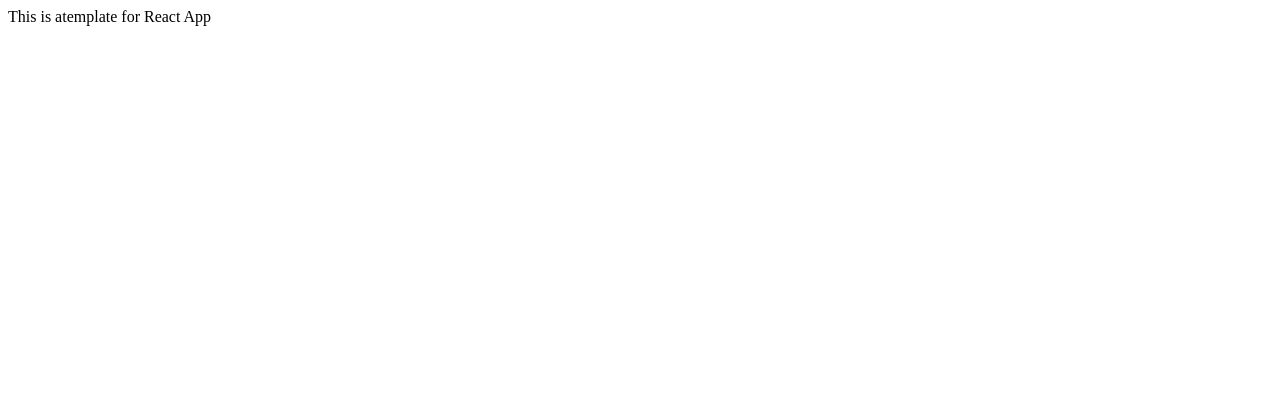
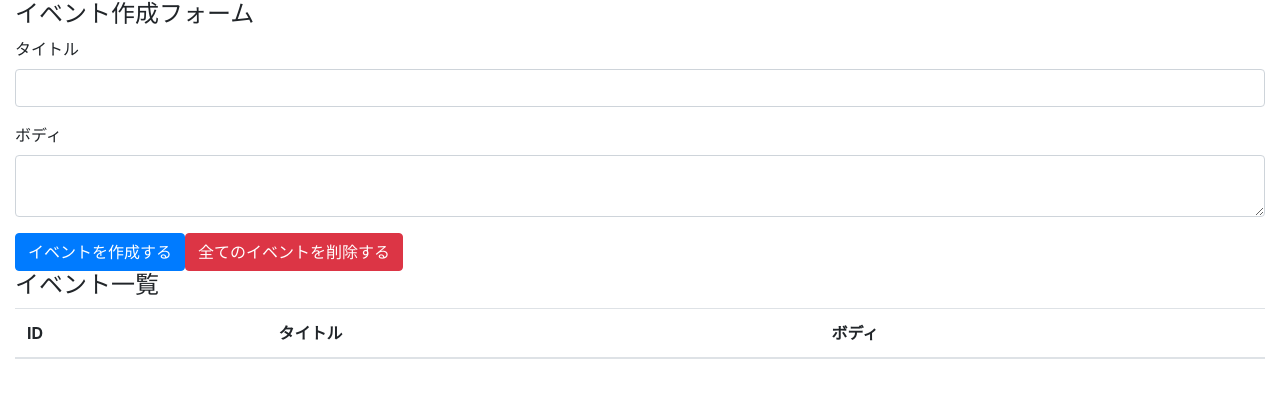
Before and after one commit to zuuumiii/react-hooks-101, a React (Create React App) app: page / in a window 1280 px wide. Shown: the top 398 px of the page. Built offline with nearby package versions, Linux system fonts and the light colour scheme.

Commit message:
create event form and event table with bootstrap

```diff
--- a/package.json
+++ b/package.json
@@ -3,6 +3,7 @@
   "version": "0.1.0",
   "private": true,
   "dependencies": {
+    "bootstrap": "4.3.1",
     "react": "^18.0.0",
     "react-dom": "^18.0.0",
     "react-scripts": "3.0.1"
--- a/src/App.js
+++ /dev/null
@@ -1,7 +0,0 @@
-import React from "react";
-
-const App = () => {
-  return <div>This is atemplate for React App</div>;
-};
-
-export default App;
--- /dev/null
+++ b/src/components/App.js
@@ -0,0 +1,35 @@
+import React from "react";
+import "bootstrap/dist/css/bootstrap.min.css";
+
+const App = () => {
+  return (
+    <div className="container-fluid">
+      <h4>イベント作成フォーム</h4>
+      <form>
+        <div className="form-group">
+          <label htmlFor="formEventTitle">タイトル</label>
+          <input className="form-control" id="formEventTitle" />
+        </div>
+        <div className="form-group">
+          <label htmlFor="formEventBody">ボディ</label>
+          <textarea className="form-control" id="formEventBody" />
+        </div>
+        <button className="btn btn-primary">イベントを作成する</button>
+        <button className="btn btn-danger">全てのイベントを削除する</button>
+      </form>
+      <h4>イベント一覧</h4>
+      <table className="table table-hover">
+        <thead>
+          <tr>
+            <th>ID</th>
+            <th>タイトル</th>
+            <th>ボディ</th>
+          </tr>
+        </thead>
+        <tbody></tbody>
+      </table>
+    </div>
+  );
+};
+
+export default App;
--- a/src/index.js
+++ b/src/index.js
@@ -1,5 +1,5 @@
 import React from "react";
 import ReactDOM from "react-dom";
-import App from "./App";
+import App from "./components/App";
 
 ReactDOM.render(<App />, document.getElementById("root"));
```
Also changed, not shown: 1 other file (tests, documents, lock files or other folders).
